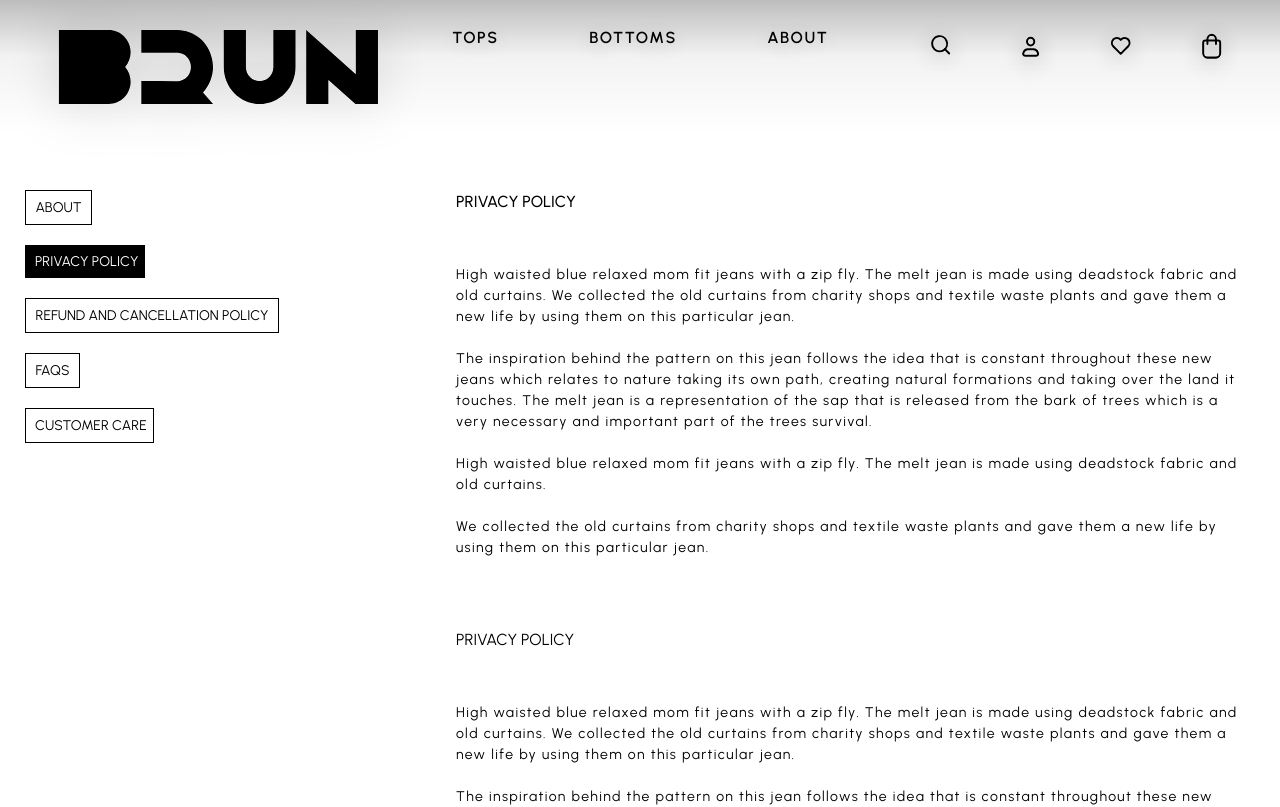
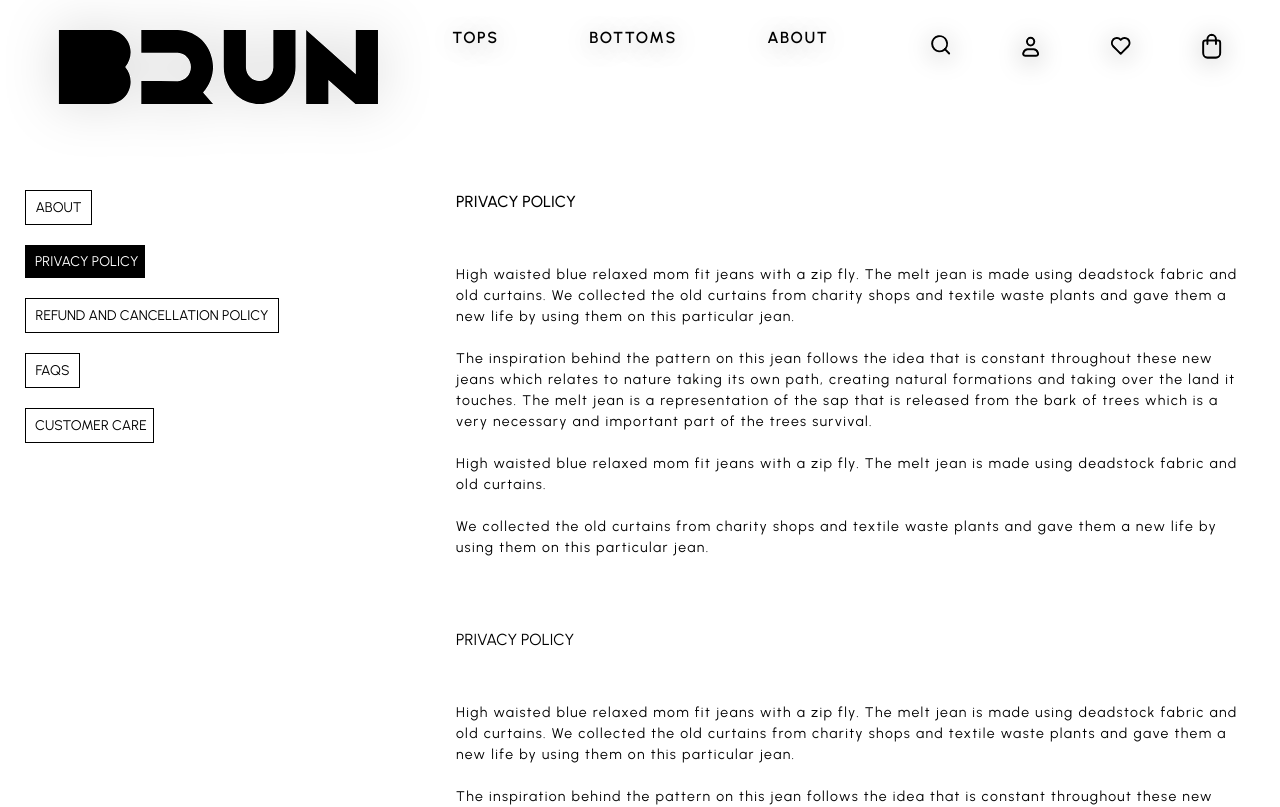
Before and after one commit to saurabh-sen/brun-frontend, a Next.js app: page /about in a window 1280 px wide. Shown: the top 807 px of the page. Built offline with nearby package versions, Linux system fonts and the light colour scheme; no server answers.

Commit message:
sticky navbar

```diff
--- a/app/about/page.tsx
+++ b/app/about/page.tsx
@@ -2,7 +2,7 @@ import React from 'react'
 
 function AboutPage() {
   return (
-    <section className="w-[79.375rem] flex flex-row flex-wrap justify-center py-[0rem] px-[1.25rem] gap-[0rem_11.063rem]  text-[1rem] text-black font-urbanist  m-auto mt-14">
+    <section className="w-[79.375rem] flex flex-row flex-wrap justify-center px-[1.25rem] gap-[0rem_11.063rem]  text-[1rem] text-black font-urbanist  m-auto mt-14">
     <div className="w-[15.875rem] flex flex-col items-start justify-start gap-[1.25rem_0rem]">
       <button className="cursor-pointer p-[0.375rem] bg-white w-[4.188rem] box-border flex flex-row items-center justify-center border-[1px] border-solid border-black hover:bg-gainsboro hover:box-border hover:border-[1px] hover:border-solid hover:border-darkslategray">
         <div className="relative text-[0.875rem] uppercase font-urbanist text-black text-left">
--- a/app/globals.css
+++ b/app/globals.css
@@ -49,3 +49,12 @@ html, body {
 footer {
   margin-top: auto;
 }
+header {
+  transition: background-color 0.3s ease;
+}
+
+header.sticky {
+  position: fixed;
+  top: 0;
+  background-color: #fff;
+}
--- a/components/common/Navbar/index.tsx
+++ b/components/common/Navbar/index.tsx
@@ -1,8 +1,30 @@
-import React from 'react'
+"use client";
+import React from "react";
+import { useState, useEffect } from "react";
 
 const Navbar = () => {
+  const [isSticky, setIsSticky] = useState(false);
+
+  useEffect(() => {
+    const handleScroll = () => {
+      const scrollPosition = window.scrollY;
+      setIsSticky(scrollPosition > 0);
+    };
+
+    console.log(handleScroll);
+
+    window.addEventListener("scroll", handleScroll);
+
+    return () => {
+      window.removeEventListener("scroll", handleScroll);
+    };
+  }, []);
   return (
-    <header className="self-stretch [background:linear-gradient(180deg,_rgba(0,_0,_0,_0.26),_rgba(0,_0,_0,_0.05)_41.4%,_rgba(0,_0,_0,_0))] flex flex-row items-start justify-between py-[1.875rem] px-[3.75rem] box-border gap-[1.25rem] top-[0] z-[99] sticky w-full">
+    <header
+      className={`max-w-full self-stretch flex flex-row items-start justify-between py-[1.875rem] px-[3.75rem] box-border gap-[1.25rem] top-[0] z-[99] w-full ${
+        isSticky ? "sticky" : ""
+      }`}
+    >
       <div className="h-[4.625rem] w-[19.9rem] relative flex items-center justify-center">
         <img
           className="h-full w-full object-contain absolute left-[0rem] top-[0rem] [transform:scale(2.459)]"
@@ -11,7 +33,7 @@ const Navbar = () => {
           src="/group-98.svg"
         />
       </div>
-      <nav className="m-0 h-[1.25rem] w-[25.375rem] flex flex-row items-end justify-start py-[0rem] pr-[1.813rem] pl-[0rem] box-border gap-[0rem_5.625rem] max-w-full text-left text-[1rem] text-black font-urbanist mq450:gap-[0rem_5.625rem] mq1050:hidden">
+      <nav className="m-0 h-[1.25rem] w-[25.375rem] flex flex-row items-end justify-start py-[0rem] pr-[1.813rem] pl-[0rem] box-border gap-[0rem_5.625rem] max-w-full text-left text-[1rem] text-black font-urbanist cursor-pointer">
         <div className="w-[2.938rem] relative tracking-[0.1em] font-semibold inline-block [text-shadow:0px_4px_24px_rgba(0,_0,_0,_0.35)]">
           TOPS
         </div>
@@ -22,7 +44,7 @@ const Navbar = () => {
           ABOUT
         </div>
       </nav>
-      <div className="w-[18rem] flex flex-col items-start justify-start pt-[0.25rem] px-[0rem] pb-[0rem] box-border">
+      <div className="w-[18rem] flex flex-col items-start justify-start pt-[0.25rem] px-[0rem] pb-[0rem] box-border cursor-pointer">
         <div className="self-stretch h-[1.438rem] flex flex-row items-center justify-between gap-[1.25rem]">
           <div className="h-[1.094rem] w-[1.056rem] relative flex items-center justify-center">
             <img
@@ -61,8 +83,7 @@ const Navbar = () => {
         </div>
       </div>
     </header>
+  );
+};
 
-  )
-}
-
-export default Navbar
+export default Navbar;
```
